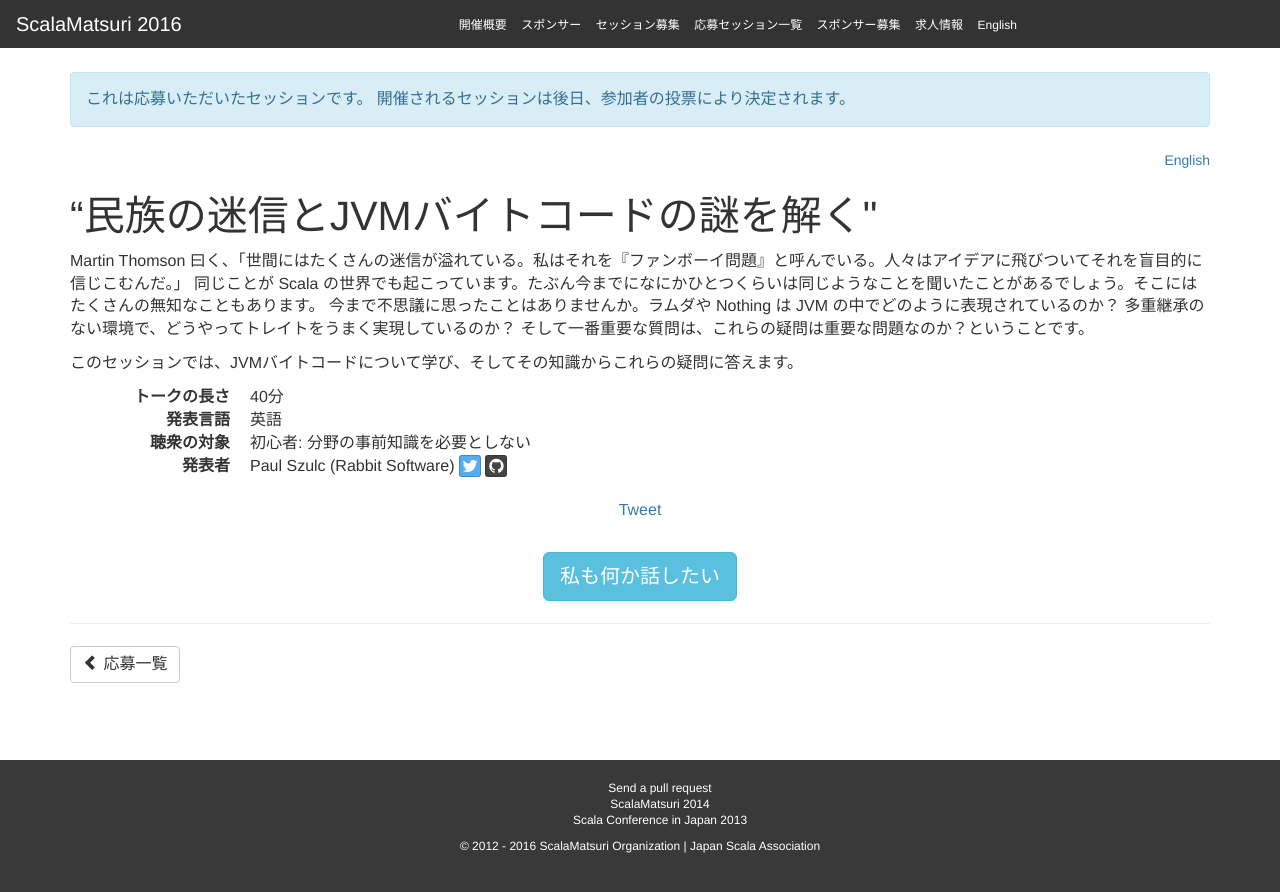
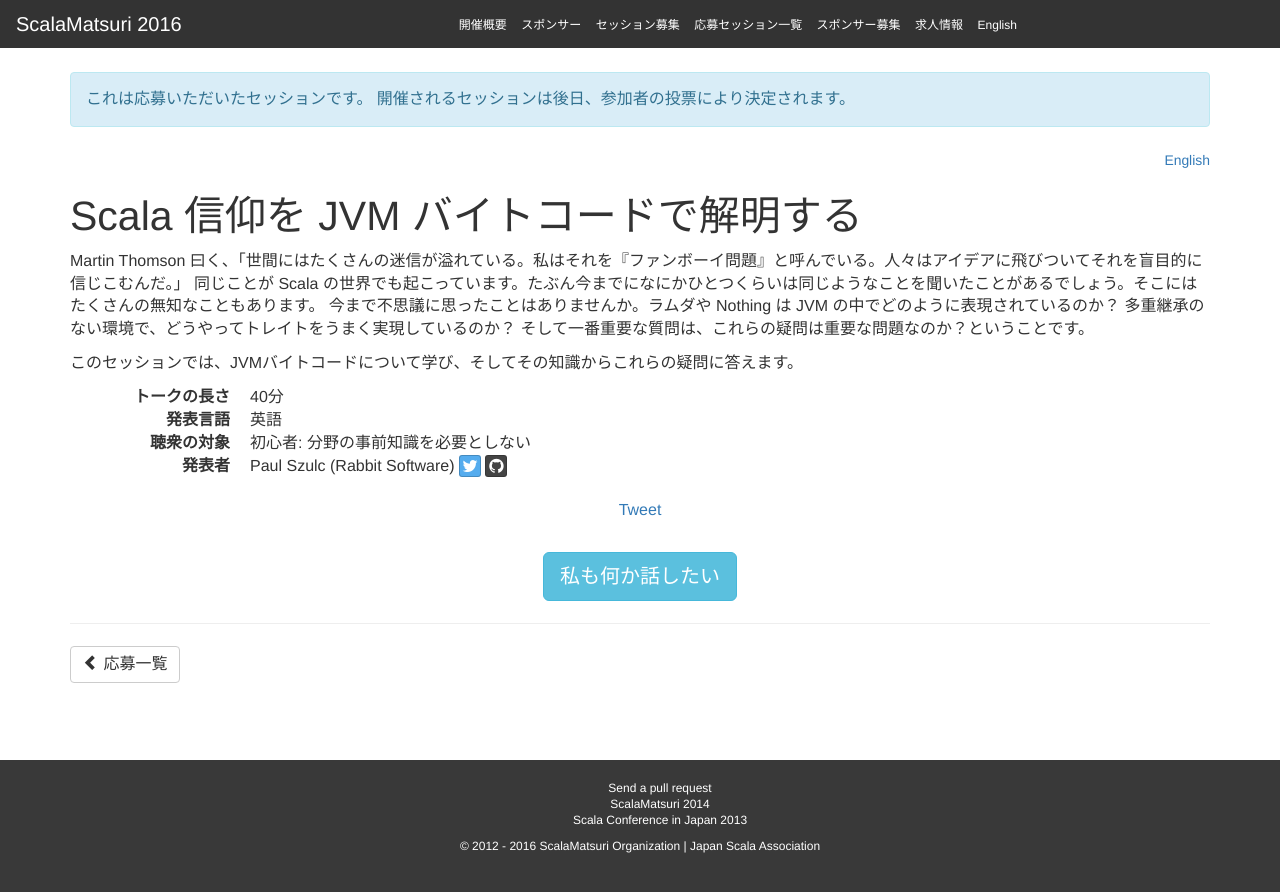
Before and after one commit to scalajp/2016.scalamatsuri.org, a Jekyll site: the page built from _candidates_ja/PaulSzulc_1.html, in a window 1280 px wide. Shown: the top 892 px of the page. Built offline with Jekyll 4.4.1, drawn with Linux system fonts in a browser that asks for light colours; nearby versions of some CDN libraries; comment, search, counter and statistics services are not loaded.

Commit message:
Update PaulSzulc_1.html

```diff
--- a/_candidates_ja/PaulSzulc_1.html
+++ b/_candidates_ja/PaulSzulc_1.html
@@ -1,6 +1,6 @@
 ---
 name: Paul Szulc
-title: “民族の迷信とJVMバイトコードの謎を解く"
+title: "Scala 信仰を JVM バイトコードで解明する"
 length: 40
 audience: Beginner
 language: English
```
